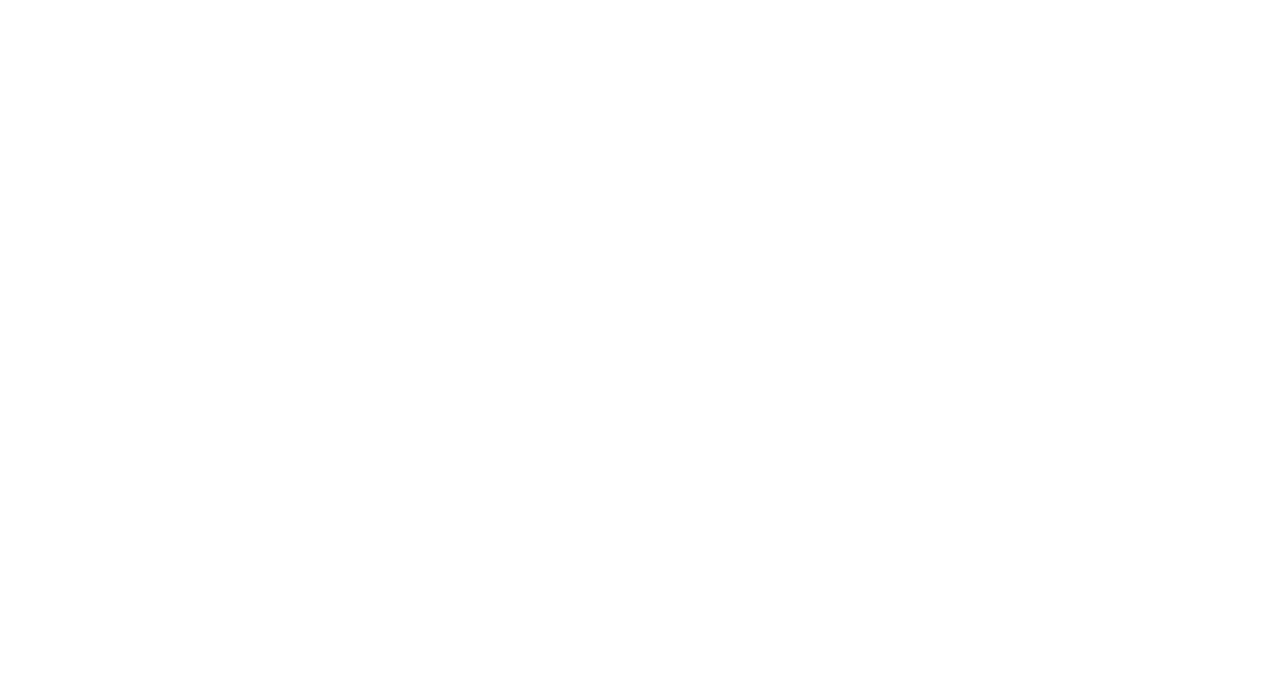
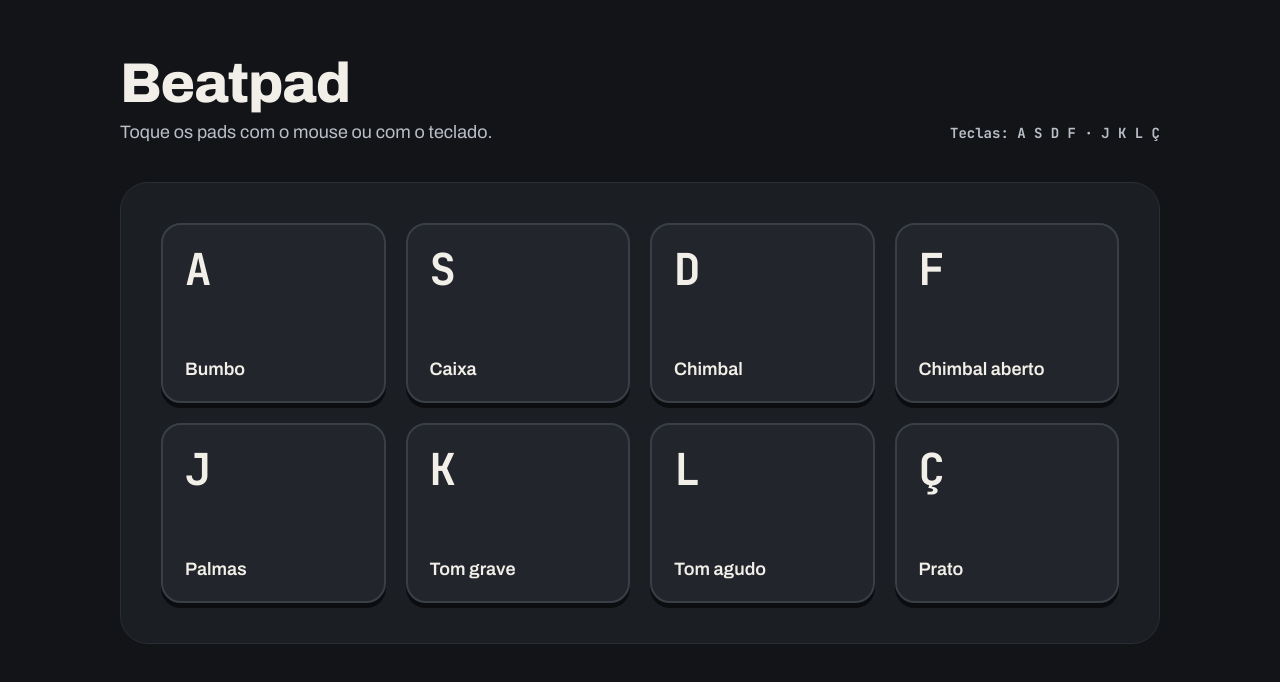
Before and after one commit to RenanFerreira02/beatpad, a plain HTML site: page index.html in a window 1280 px wide. Drawn offline with Linux system fonts and the light colour scheme.

Commit message:
01-pads-em-html-e-css: monta a página dos pads sem javascript
- cada pad é um <button>: já recebe foco pelo Tab e responde ao Enter e ao Espaço
- o painel usa grid com 4 colunas, então os 8 pads viram 2 fileiras
- o :focus-visible mostra um contorno azul só para quem navega pelo teclado
- clicar nos pads ainda não faz nada: é a vez do JavaScript

```diff
--- a/index.html
+++ b/index.html
@@ -4,8 +4,53 @@
   <meta charset="UTF-8">
   <meta name="viewport" content="width=device-width, initial-scale=1.0">
   <title>Beatpad</title>
+  <link rel="preconnect" href="https://fonts.googleapis.com">
+  <link rel="preconnect" href="https://fonts.gstatic.com" crossorigin>
+  <link rel="stylesheet" href="https://fonts.googleapis.com/css2?family=Archivo:wght@400;600;800&family=JetBrains+Mono:wght@700&display=swap">
+  <link rel="stylesheet" href="style.css">
 </head>
 <body>
+  <header class="page-header">
+    <div>
+      <h1>Beatpad</h1>
+      <p class="intro">Toque os pads com o mouse ou com o teclado.</p>
+    </div>
+    <p class="keys-hint">Teclas: A S D F · J K L Ç</p>
+  </header>
 
+  <main class="drum-machine">
+    <button class="pad" type="button">
+      <span class="pad-key">A</span>
+      <span class="pad-name">Bumbo</span>
+    </button>
+    <button class="pad" type="button">
+      <span class="pad-key">S</span>
+      <span class="pad-name">Caixa</span>
+    </button>
+    <button class="pad" type="button">
+      <span class="pad-key">D</span>
+      <span class="pad-name">Chimbal</span>
+    </button>
+    <button class="pad" type="button">
+      <span class="pad-key">F</span>
+      <span class="pad-name">Chimbal aberto</span>
+    </button>
+    <button class="pad" type="button">
+      <span class="pad-key">J</span>
+      <span class="pad-name">Palmas</span>
+    </button>
+    <button class="pad" type="button">
+      <span class="pad-key">K</span>
+      <span class="pad-name">Tom grave</span>
+    </button>
+    <button class="pad" type="button">
+      <span class="pad-key">L</span>
+      <span class="pad-name">Tom agudo</span>
+    </button>
+    <button class="pad" type="button">
+      <span class="pad-key">Ç</span>
+      <span class="pad-name">Prato</span>
+    </button>
+  </main>
 </body>
 </html>
--- /dev/null
+++ b/style.css
@@ -0,0 +1,95 @@
+* {
+  box-sizing: border-box;
+}
+
+body {
+  margin: 0;
+  min-height: 100vh;
+  padding: 56px 24px;
+  background: #121417;
+  color: #f2efe9;
+  font-family: 'Archivo', sans-serif;
+}
+
+/* Cabeçalho */
+
+.page-header,
+.drum-machine {
+  max-width: 1040px;
+  margin: 0 auto;
+}
+
+.page-header {
+  display: flex;
+  justify-content: space-between;
+  align-items: flex-end;
+  gap: 16px;
+  margin-bottom: 40px;
+}
+
+h1 {
+  margin: 0 0 10px;
+  font-size: 56px;
+  font-weight: 800;
+  letter-spacing: -0.02em;
+  line-height: 1;
+}
+
+.intro {
+  margin: 0;
+  font-size: 18px;
+  color: #b9bec7;
+}
+
+.keys-hint {
+  margin: 0;
+  font-family: 'JetBrains Mono', monospace;
+  font-size: 14px;
+  color: #b9bec7;
+}
+
+/* Painel com os pads */
+
+.drum-machine {
+  display: grid;
+  grid-template-columns: repeat(4, 1fr);
+  gap: 20px;
+  padding: 40px;
+  background: #1b1e23;
+  border: 1px solid #2a2e35;
+  border-radius: 28px;
+}
+
+.pad {
+  display: flex;
+  flex-direction: column;
+  align-items: flex-start;
+  justify-content: space-between;
+  height: 180px;
+  padding: 22px;
+  background: #22252b;
+  color: #f2efe9;
+  border: 2px solid #3a3f47;
+  border-radius: 20px;
+  box-shadow: 0 5px 0 #0c0d10;
+  font-family: inherit;
+  text-align: left;
+  cursor: pointer;
+}
+
+.pad:focus-visible {
+  outline: 3px solid #7cc4ff;
+  outline-offset: 4px;
+}
+
+.pad-key {
+  font-family: 'JetBrains Mono', monospace;
+  font-size: 44px;
+  font-weight: 700;
+  line-height: 1;
+}
+
+.pad-name {
+  font-size: 18px;
+  font-weight: 600;
+}
```
Also changed, not shown: 1 other file.
